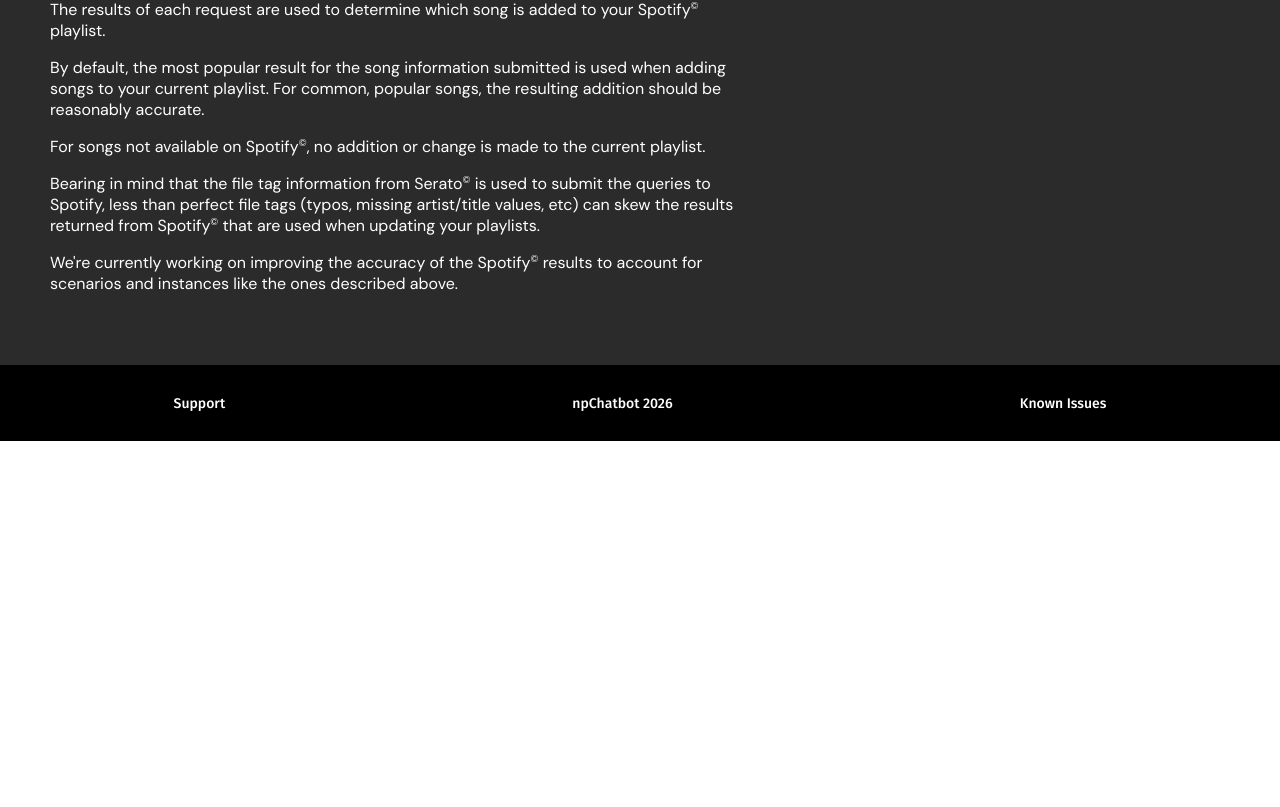
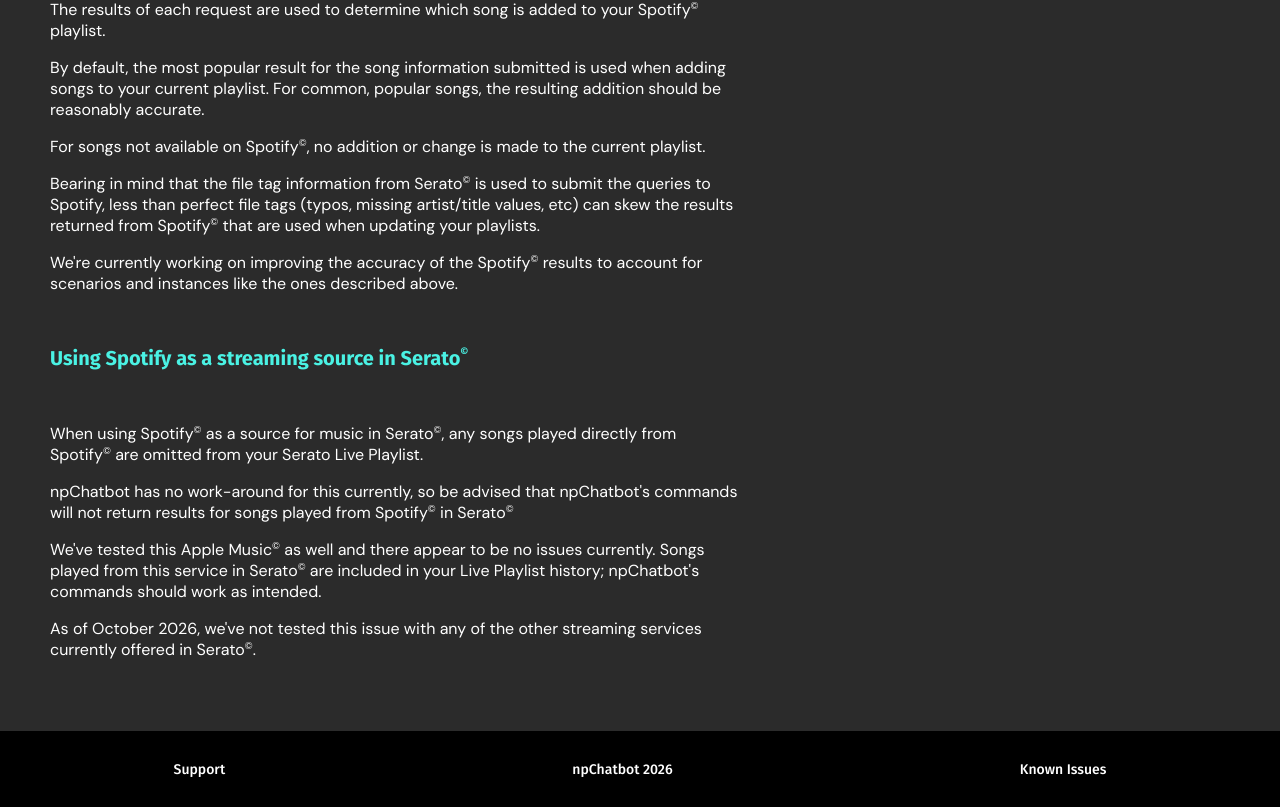
Before and after one commit to marcusmcb/np-chatbot-site, a React (Create React App) app: page /analysis in a window 1280 px wide. Shown: the part 1832-2639 px from the top of the page. Before the commit the page ends 2273 px from the top, so only its background shows below. Built offline with nearby package versions, Linux system fonts and the light colour scheme.

Commit message:
updated known issues with guidance on streaming services in serato

```diff
--- a/src/pages/analysis/AnalysisPage.tsx
+++ b/src/pages/analysis/AnalysisPage.tsx
@@ -1,22 +1,22 @@
-import IconSpan from '../components/IconSpan'
-import Seo from '../components/Seo'
-import './analysispage.css'
+import IconSpan from "../components/IconSpan";
+import Seo from "../components/Seo";
+import "./analysispage.css";
 
 const AnalysisPage = (): JSX.Element => {
   return (
-		<div className='analysis-page'>
+    <div className="analysis-page">
       <Seo
-				title='Known Issues and Data Notes | npChatbot'
-				description='Review npChatbot known issues and data notes for Serato DJ live playlists, Twitch chat commands, Spotify playlist matching, and DJ set analytics.'
-				path='/analysis'
+        title="Known Issues and Data Notes | npChatbot"
+        description="Review npChatbot known issues and data notes for Serato DJ live playlists, Twitch chat commands, Spotify playlist matching, and DJ set analytics."
+        path="/analysis"
       />
-			<h1 className='analysis-page-header'>Known Issues & Data Quirks</h1>
-			<h2 className='analysis-page-subheader'>
+      <h1 className="analysis-page-header">Known Issues & Data Quirks</h1>
+      <h2 className="analysis-page-subheader">
         If your Serato
         <IconSpan /> Live Playlist loses connection while streaming...
       </h2>
-			<div className='analysis-page-container'>
-				<div className='analysis-page-item'>
+      <div className="analysis-page-container">
+        <div className="analysis-page-item">
           <p>
             npChatbot works properly when it is able to "read" your Serato
             <IconSpan /> Live Playlist data from the web, which is updated from
@@ -42,11 +42,11 @@ const AnalysisPage = (): JSX.Element => {
           </p>
         </div>
       </div>
-			<h2 className='analysis-page-subheader'>
+      <h2 className="analysis-page-subheader">
         Determining The Longest Song Played
       </h2>
-			<div className='analysis-page-container'>
-				<div className='analysis-page-item'>
+      <div className="analysis-page-container">
+        <div className="analysis-page-item">
           <p>
             npChatbot collects your Serato
             <IconSpan /> live playlist data in real time to calculate your
@@ -62,21 +62,21 @@ const AnalysisPage = (): JSX.Element => {
           </p>
 
           <p>
-						When this scenario occurs during a live playlist set, the{' '}
+            When this scenario occurs during a live playlist set, the{" "}
             <b>
-							<span className='highlighted-analysis-text'>!np longest</span>
-						</b>{' '}
+              <span className="highlighted-analysis-text">!np longest</span>
+            </b>{" "}
             command will display the title and artist of the longest song played
             but will not display its length. For live playlist sets with few or
             no breaks between songs, the length will be displayed.
           </p>
         </div>
       </div>
-			<h2 className='analysis-page-subheader'>
+      <h2 className="analysis-page-subheader">
         Calculating Average Track Length
       </h2>
-			<div className='analysis-page-container'>
-				<div className='analysis-page-item'>
+      <div className="analysis-page-container">
+        <div className="analysis-page-item">
           <p>
             Extended breaks between songs can also impact the accuracy of the
             average track length calculation, skewing the result.
@@ -88,9 +88,9 @@ const AnalysisPage = (): JSX.Element => {
           </p>
         </div>
       </div>
-			<h2 className='analysis-page-subheader'>Detecting "Doubles" Played</h2>
-			<div className='analysis-page-container'>
-				<div className='analysis-page-item'>
+      <h2 className="analysis-page-subheader">Detecting "Doubles" Played</h2>
+      <div className="analysis-page-container">
+        <div className="analysis-page-item">
           <p>
             "Doubles" occur when the DJ plays the same song on both decks
             simultaneously (e.g., beat juggles, cut sessions). These are
@@ -105,9 +105,9 @@ const AnalysisPage = (): JSX.Element => {
           </p>
         </div>
       </div>
-			<h2 className='analysis-page-subheader'>Missing Title/Artist Tags</h2>
-			<div className='analysis-page-container'>
-				<div className='analysis-page-item'>
+      <h2 className="analysis-page-subheader">Missing Title/Artist Tags</h2>
+      <div className="analysis-page-container">
+        <div className="analysis-page-item">
           <p>
             Note that the title/artist tags from Serato
             <IconSpan /> will appear as-is in the chatbot's responses. Cleaner
@@ -117,19 +117,19 @@ const AnalysisPage = (): JSX.Element => {
           </p>
         </div>
       </div>
-			<h2 className='analysis-page-subheader'>
+      <h2 className="analysis-page-subheader">
         Spotify
         <IconSpan /> Playlist Selections
       </h2>
-			<div className='analysis-page-container'>
-				<div className='analysis-page-item'>
+      <div className="analysis-page-container">
+        <div className="analysis-page-item">
           <p>
             When using the included Spotify
             <IconSpan /> feature to create/update a playlist of the songs you
             play, npChatbot uses the file tag information from each song played
             in Serato
             <IconSpan /> to submit a request to Spotify
-						<IconSpan />.{' '}
+            <IconSpan />.{" "}
           </p>
           <p>
             The results of each request are used to determine which song is
@@ -160,8 +160,41 @@ const AnalysisPage = (): JSX.Element => {
           </p>
         </div>
       </div>
+      <h2 className="analysis-page-subheader">
+        Using Spotify as a streaming source in Serato
+        <IconSpan />
+      </h2>
+      <div className="analysis-page-container">
+        <div className="analysis-page-item">
+          <p>
+            When using Spotify
+            <IconSpan /> as a source for music in Serato
+            <IconSpan />, any songs played directly from Spotify
+            <IconSpan /> are omitted from your Serato Live Playlist.
+          </p>
+          <p>
+            npChatbot has no work-around for this currently, so be advised that
+            npChatbot's commands will not return results for songs played from
+            Spotify
+            <IconSpan /> in Serato
+            <IconSpan />
+          </p>
+          <p>
+            We've tested this Apple Music
+            <IconSpan /> as well and there appear to be no issues currently.
+            Songs played from this service in Serato
+            <IconSpan /> are included in your Live Playlist history; npChatbot's
+            commands should work as intended.
+          </p>
+          <p>
+            As of October 2026, we've not tested this issue with any of the
+            other streaming services currently offered in Serato
+            <IconSpan />.
+          </p>
         </div>
-	)
-}
+      </div>
+    </div>
+  );
+};
 
-export default AnalysisPage
+export default AnalysisPage;
```
Also changed, not shown: 1 other file (tests, documents, lock files or other folders). Lines whose indentation alone changed are shown as unchanged.
